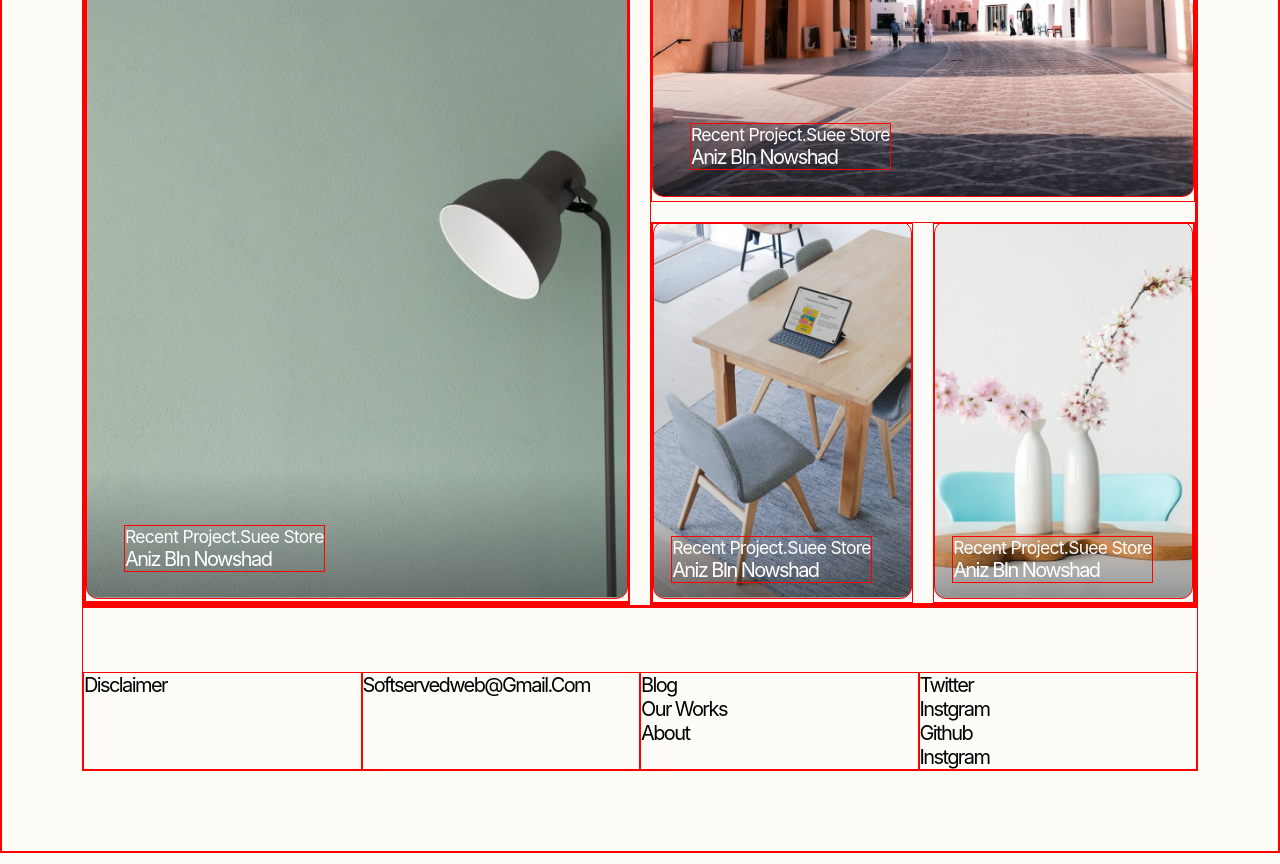
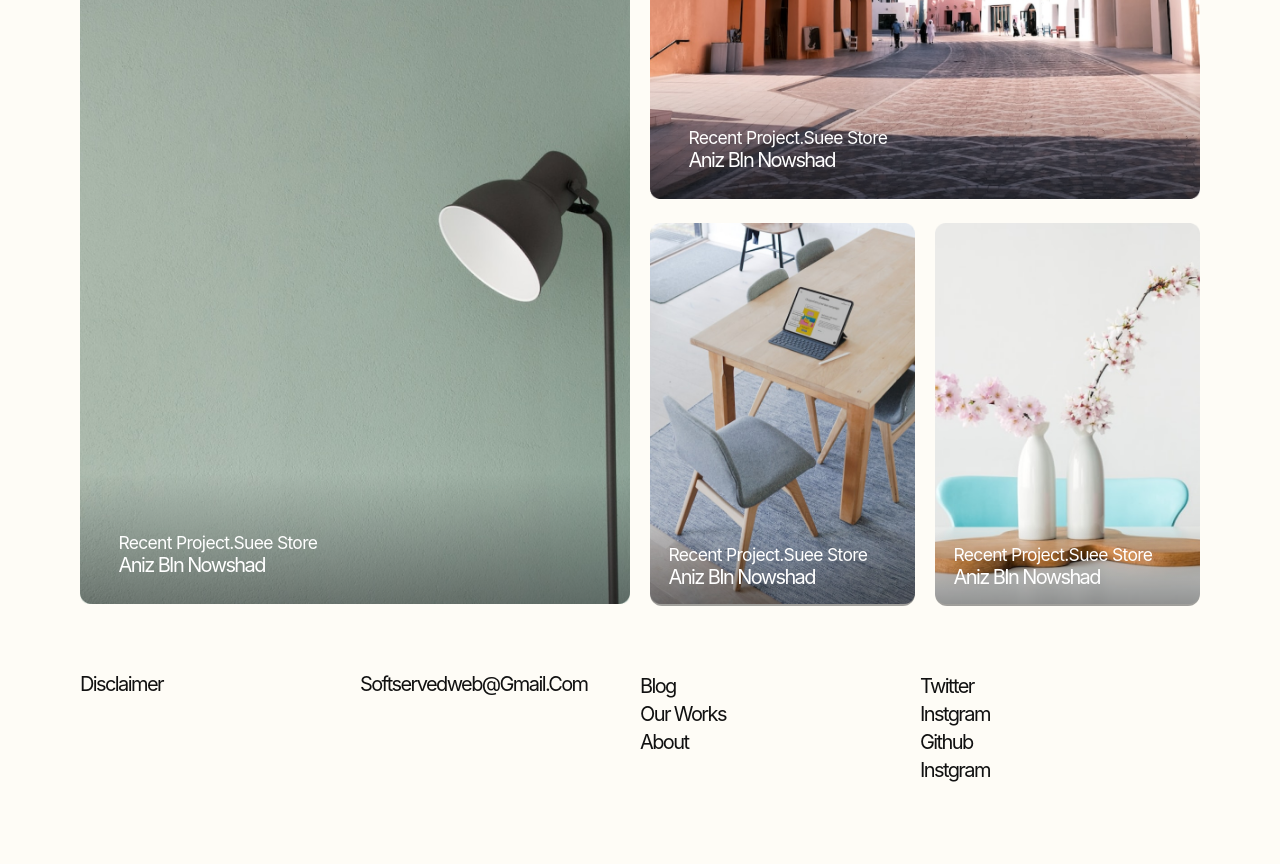
Before and after one commit to aswnss-m/softservedweb, a React (Vite) app: page /ComingSoon in a window 1280 px wide. Shown: the part 1860-2724 px from the top of the page. Built offline with nearby package versions, Linux system fonts and the light colour scheme.

Commit message:
hovering effects added

```diff
--- a/src/App.css
+++ b/src/App.css
@@ -9,9 +9,9 @@
 
 }
 
-div {
+/* div {
     border: 1px solid red;
-}
+} */
 
 @media only screen and (max-width:620px) {
     .App {
--- a/src/Components/Footer/Footer.css
+++ b/src/Components/Footer/Footer.css
@@ -5,6 +5,7 @@
     display: grid;
     grid-template-columns: 1fr 1fr 1fr 1fr;
 
+    transition: all 0.5s ease-out;
 
 }
 
@@ -15,4 +16,39 @@
     line-height: 24px;
     letter-spacing: var(--letter-spacing-m);
     text-transform: capitalize;
+
+    color: var( --bg-primary-dark);
 }
+
+.socials,.bio{
+    padding-block: 0.1em;
+    cursor: pointer;
+}
+.footerSection h3:hover{
+    color: var(--color-blue);
+    transition: 0.75s;
+}
+
+@media only screen and (max-width:992px) {}
+
+@media only screen and (max-width : 880px) {
+    .footerSection {
+        grid-template-columns: 1fr 1fr;
+        column-gap: 2em;
+        row-gap: 2em;
+
+
+    }
+}
+
+@media only screen and (max-width:620px) {}
+
+@media only screen and (max-width:390px) {
+
+    .footerSection h3{
+
+        font-size: 1em;
+
+    }
+
+}
--- a/src/Components/Footer/Footer.jsx
+++ b/src/Components/Footer/Footer.jsx
@@ -5,21 +5,22 @@ function Footer() {
   return (
     <div className="footerSection">
       <div className="footerPart1">
-        <h3>Disclaimer</h3>
+      <a href=""> <h3>Disclaimer</h3></a>
       </div>
       <div className="footerPart2">
-        <h3>softservedweb@gmail.com</h3>
+      <a href=""><h3>softservedweb@gmail.com</h3></a>
       </div>
       <div className="footerPart3">
-        <h3 className="part31">Blog</h3>
-        <h3 className="part32">Our Works</h3>
-        <h3 className="part33">About</h3>
+        <a href=""></a>
+        <a href=""><h3 className="bio part31">Blog</h3></a>
+        <a href=""> <h3 className="bio part32">Our Works</h3></a>
+        <a href=""> <h3 className="bio part33">About</h3></a>
       </div>
       <div className="footerPart4">
-        <h3 className="socials part41">Twitter</h3>
-        <h3 className="socials part42">Instgram</h3>
-        <h3 className="socials part43">Github</h3>
-        <h3 className="socials part44">Instgram</h3>
+      <a href=""> <h3 className="socials part41">Twitter</h3></a>
+      <a href=""> <h3 className="socials part42">Instgram</h3></a>
+      <a href=""> <h3 className="socials part43">Github</h3></a>
+      <a href=""> <h3 className="socials part44">Instgram</h3></a>
       </div>
     </div>
   );
--- a/src/Components/Projects/Projects.css
+++ b/src/Components/Projects/Projects.css
@@ -1,5 +1,7 @@
 .projectSection {
     min-height: 100vh;
+
+    transition: all 0.5s ease-out;
 
 }
 
@@ -50,7 +52,17 @@
 }
 
 
+.box:hover img {
+    filter: blur(3px);
+    transition: filter 0.5s ease-in-out;
 
+  }
+
+/* .box:hover .overlay {
+    opacity: 0.5;
+
+  }
+   */
 
 .textLayer {
 
@@ -88,6 +100,7 @@
 }
 
 
+
 @media only screen and (max-width:1920px) {}
 
 @media only screen and (max-width:1200px) {}
```
